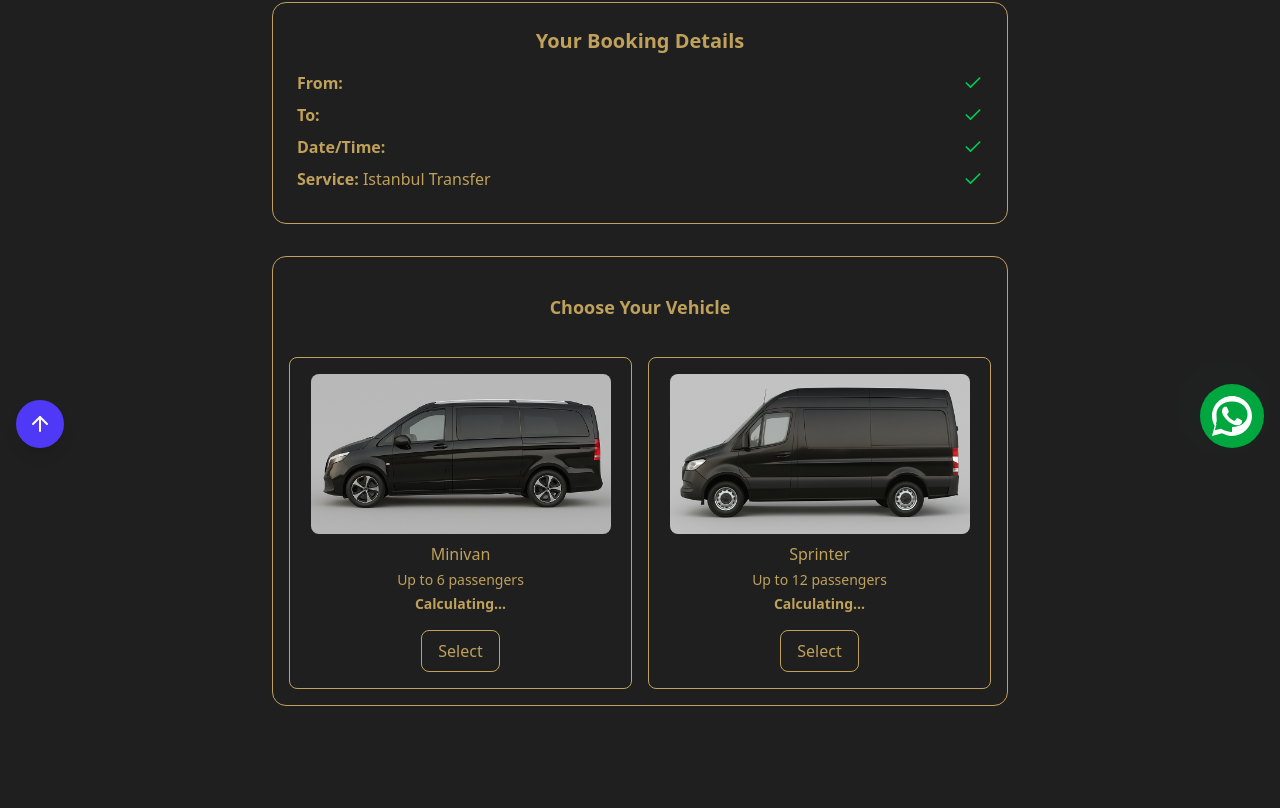
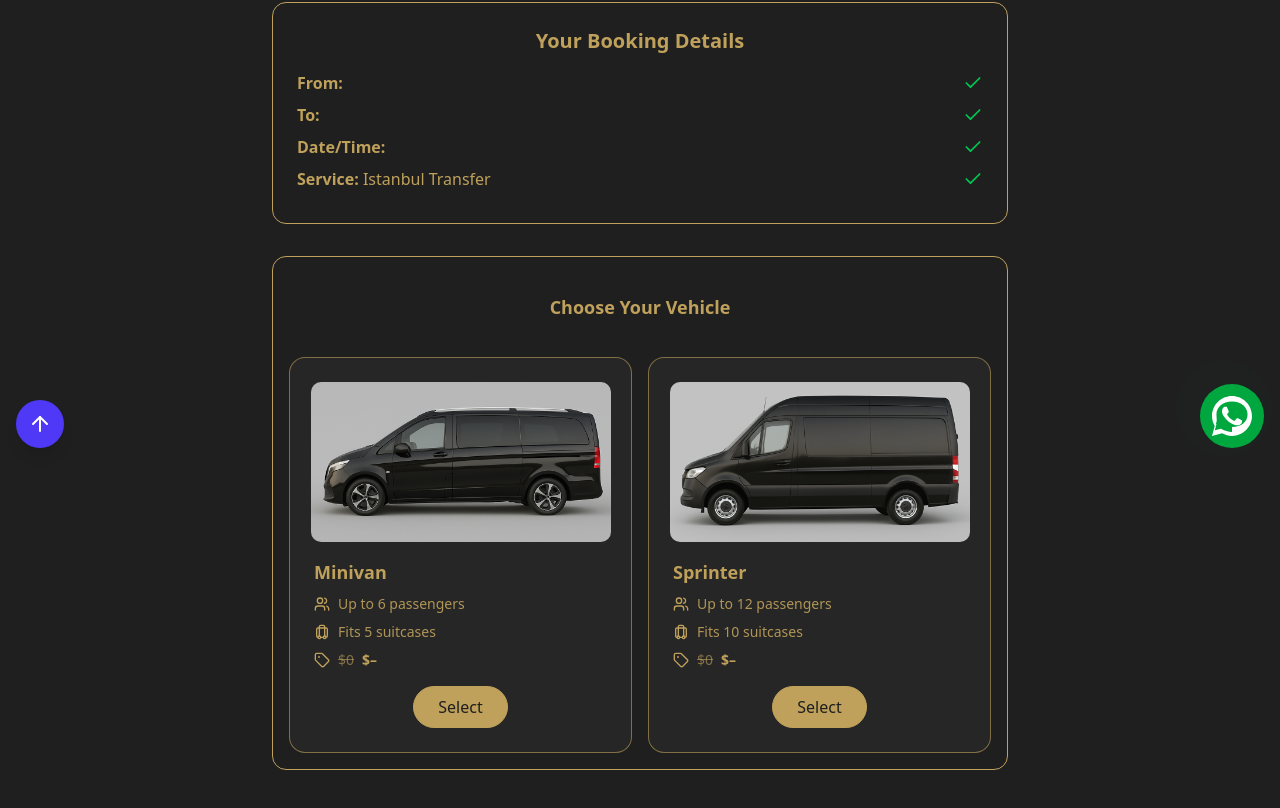
Before and after one commit to 0xSyntellect/v0-lp, a Next.js app: page /booking in a window 1280 px wide. Shown: the part 336-1144 px from the top of the page. Before the commit the page ends 1114 px from the top, so only its background shows below. Built offline with nearby package versions, Linux system fonts and the light colour scheme.

Commit message:
vehicle selection updated

```diff
--- a/app/booking/page.tsx
+++ b/app/booking/page.tsx
@@ -4,10 +4,9 @@ import Link from "next/link";
 import Image from "next/image";
 import { useSearchParams } from "next/navigation";
 import { useEffect, useState, Suspense } from "react";
-import { ChevronDown, ChevronUp } from "lucide-react";
+import { ChevronDown, ChevronUp, Check, Users, Luggage, Tag } from "lucide-react";
 import { getMinivanPrice, getSprinterPrice } from "@/lib/pricing";
 import { calculateHourlyPrice } from "@/lib/hourlyPricing";
-import { Check } from 'lucide-react';
 import { motion } from 'framer-motion'
 
 
@@ -310,80 +309,145 @@ function BookingContent() {
   </div>
 </motion.div>
 
-        {/* STEP 2 => Vehicle Selection */}
+{/* STEP 2 ⇒ Vehicle Selection */}
 {currentStep === 2 && (
   <div className="bg-[#1F1F1F] p-4 rounded-xl border border-[#BFA15B] mb-8">
-
-
     <h3 className="p-5 text-lg font-semibold mb-4 text-center text-[#BFA15B]">
       Choose Your Vehicle
     </h3>
 
     <div className="grid grid-cols-1 md:grid-cols-2 gap-4">
       {/* Minivan */}
-              <div className="p-4 border border-[#BFA15B] rounded-md text-center bg-transparent">
-                <div className="relative w-[300px] h-[160px] mx-auto">
+      <div className="rounded-2xl border border-[#BFA15B]/60 bg-[#262626] p-6 flex flex-col gap-4 items-center">
+        {/* image on top */}
+        <div className="relative w-[300px] h-[160px]">
           <Image
             src="/minivan.png"
             alt="Minivan"
-                    layout="fill"
-                    objectFit="cover"
-                    className="rounded-md"
+            fill
+            className="object-cover rounded-lg"
           />
         </div>
-                <h4 className="text-base font-medium mb-1 mt-2">Minivan</h4>
-                <p className="text-sm mb-1">Up to 6 passengers</p>
-                <p className="text-sm font-semibold mb-4">{serviceType === "transfer"
-                  ? (minivanPrice != null ? `$${minivanPrice}` : "Calculating…")
-                  : `$${hourlyPriceMinivan}`}</p>
+
+        {/* details below image */}
+        <div className="flex flex-col gap-2 text-sm w-full">
+          <h4 className="text-lg font-semibold text-[#BFA15B]">Minivan</h4>
+          <div className="flex items-center gap-2">
+            <Users className="w-4 h-4 text-[#BFA15B]" />
+            <span className="text-[#BFA15B]/90">Up to 6 passengers</span>
+          </div>
+          <div className="flex items-center gap-2">
+            <Luggage className="w-4 h-4 text-[#BFA15B]" />
+            <span className="text-[#BFA15B]/90">Fits 5 suitcases</span>
+          </div>
+          <div className="flex items-center gap-2">
+            <Tag className="w-4 h-4 text-[#BFA15B]" />
+            {serviceType === "transfer" ? (
+              <>
+                <span className="line-through text-[#BFA15B]/60">
+                  ${Math.round((minivanPrice ?? 0) * 1.1)}
+                </span>
+                <span className="text-[#BFA15B] font-semibold">
+                  ${minivanPrice ?? "–"}
+                </span>
+              </>
+            ) : (
+              <>
+                <span className="line-through text-[#BFA15B]/60">
+                  ${Math.round(hourlyPriceMinivan * 1.1)}
+                </span>
+                <span className="text-[#BFA15B] font-semibold">
+                  ${hourlyPriceMinivan}
+                </span>
+                <span className="text-xs text-[#BFA15B]/80 ml-1">/hour</span>
+              </>
+            )}
+          </div>
+        </div>
+
+        {/* CTA at bottom */}
         <button
           onClick={() =>
             handleSelectClick(
               "Minivan",
-                          serviceType === "transfer" ? (minivanPrice ?? 0) : hourlyPriceMinivan
+              serviceType === "transfer"
+                ? (minivanPrice ?? 0)
+                : hourlyPriceMinivan
             )
           }
-                      className="px-4 py-2 rounded-md border border-[#BFA15B] text-[#BFA15B] bg-transparent hover:bg-[#BFA15B] hover:text-black transition-colors duration-300 cursor-pointer"
+          className="px-6 py-2 rounded-full border border-[#BFA15B] text-[#1F1F1F] bg-[#BFA15B] hover:bg-transparent hover:text-[#BFA15B] transition-colors"
         >
           Select
         </button>
-
       </div>
 
       {/* Sprinter */}
-              <div className="p-4 border border-[#BFA15B] rounded-md text-center bg-transparent">
-                <div className="relative w-[300px] h-[160px] mx-auto">
+      <div className="rounded-2xl border border-[#BFA15B]/60 bg-[#262626] p-6 flex flex-col gap-4 items-center">
+        {/* image on top */}
+        <div className="relative w-[300px] h-[160px]">
           <Image
             src="/sprinter new.png"
             alt="Sprinter"
-                    layout="fill"
-                    objectFit="cover"
-                    className="rounded-md"
+            fill
+            className="object-cover rounded-lg"
           />
         </div>
-                <h4 className="text-base font-medium mb-1 mt-2">Sprinter</h4>
-                <p className="text-sm mb-1">Up to 12 passengers</p>
-                <p className="text-sm font-semibold mb-4">{serviceType === "transfer"
-                  ? (sprinterPrice != null ? `$${sprinterPrice}` : "Calculating…")
-                  : `$${hourlyPriceSprinter}`}</p>
+
+        {/* details below image */}
+        <div className="flex flex-col gap-2 text-sm w-full">
+          <h4 className="text-lg font-semibold text-[#BFA15B]">Sprinter</h4>
+          <div className="flex items-center gap-2">
+            <Users className="w-4 h-4 text-[#BFA15B]" />
+            <span className="text-[#BFA15B]/90">Up to 12 passengers</span>
+          </div>
+          <div className="flex items-center gap-2">
+            <Luggage className="w-4 h-4 text-[#BFA15B]" />
+            <span className="text-[#BFA15B]/90">Fits 10 suitcases</span>
+          </div>
+          <div className="flex items-center gap-2">
+            <Tag className="w-4 h-4 text-[#BFA15B]" />
+            {serviceType === "transfer" ? (
+              <>
+                <span className="line-through text-[#BFA15B]/60">
+                  ${Math.round((sprinterPrice ?? 0) * 1.1)}
+                </span>
+                <span className="text-[#BFA15B] font-semibold">
+                  ${sprinterPrice ?? "–"}
+                </span>
+              </>
+            ) : (
+              <>
+                <span className="line-through text-[#BFA15B]/60">
+                  ${Math.round(hourlyPriceSprinter * 1.1)}
+                </span>
+                <span className="text-[#BFA15B] font-semibold">
+                  ${hourlyPriceSprinter}
+                </span>
+                <span className="text-xs text-[#BFA15B]/80 ml-1">/hour</span>
+              </>
+            )}
+          </div>
+        </div>
+
+        {/* CTA at bottom */}
         <button
           onClick={() =>
             handleSelectClick(
               "Sprinter",
-                      serviceType === "transfer" ? (sprinterPrice ?? 0) : hourlyPriceSprinter
+              serviceType === "transfer"
+                ? (sprinterPrice ?? 0)
+                : hourlyPriceSprinter
             )
           }
-                  className="px-4 py-2 rounded-md border border-[#BFA15B] text-[#BFA15B] bg-transparent hover:bg-[#BFA15B] hover:text-black transition-colors duration-300 cursor-pointer"
+          className="px-6 py-2 rounded-full border border-[#BFA15B] text-[#1F1F1F] bg-[#BFA15B] hover:bg-transparent hover:text-[#BFA15B] transition-colors"
         >
           Select
         </button>
-
       </div>
     </div>
-
-
   </div>
 )}
+
 
         {/* STEP 3 => Passenger & Contact Information */}
         {currentStep === 3 && (
```
Lines whose indentation alone changed are shown as unchanged.
